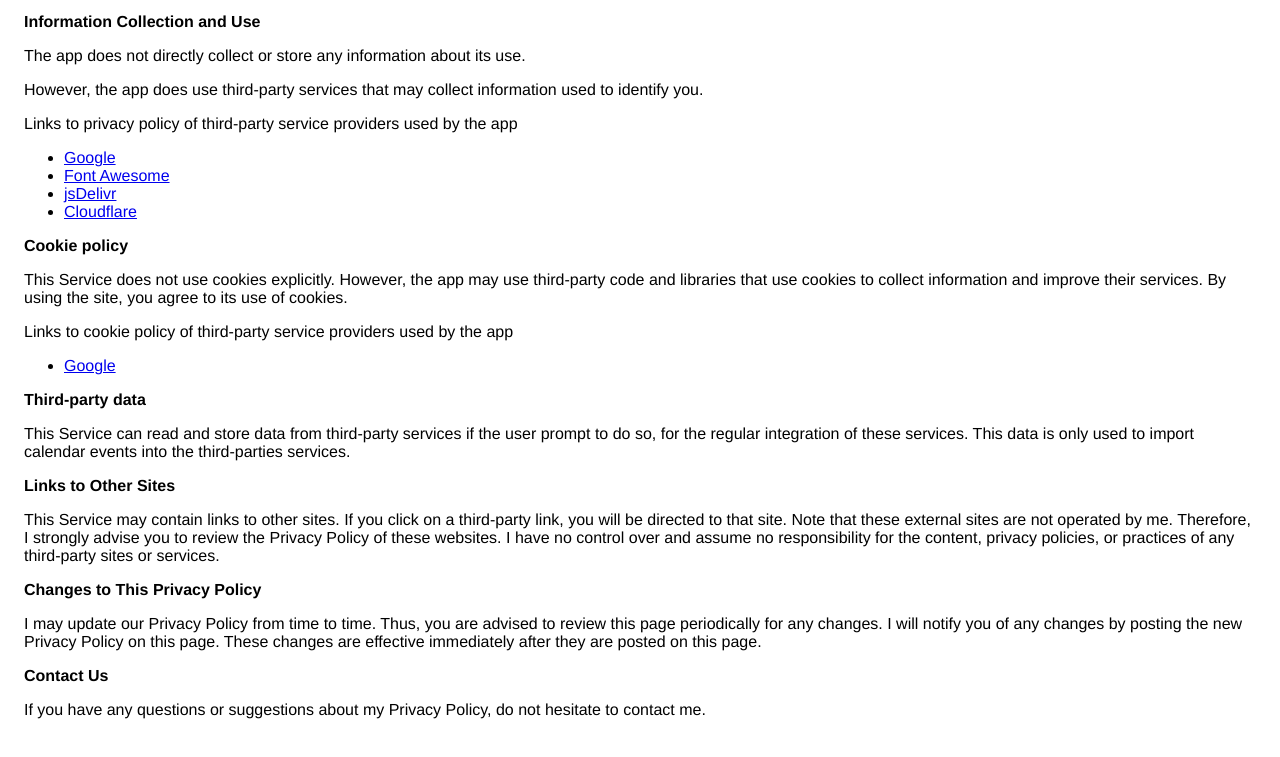
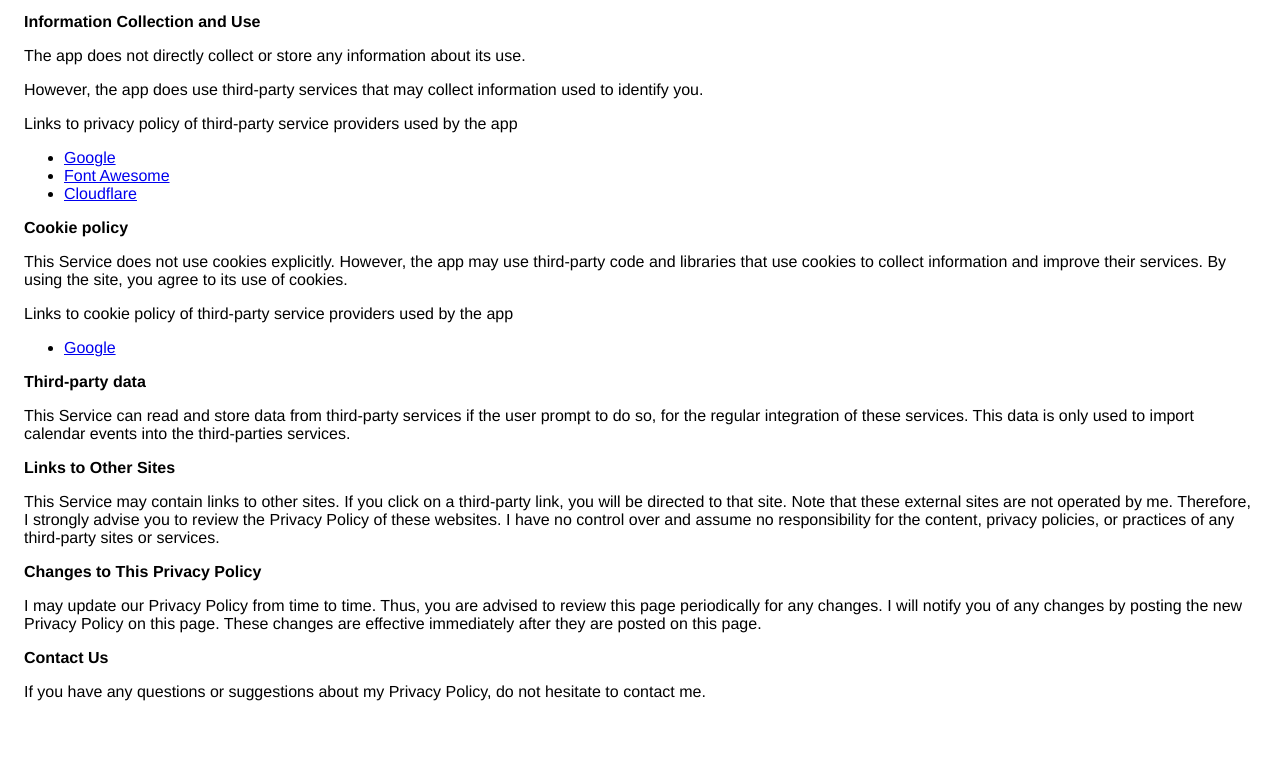
Before and after one commit to bebora/polimi-schedule-js, a plain HTML site: page privacy_policy.html in a window 1280 px wide. Shown: the part 113-870 px from the top of the page. Drawn offline with Linux system fonts and the light colour scheme.

Commit message:
Remove unused third-party from privacy policy

```diff
--- a/privacy_policy.html
+++ b/privacy_policy.html
@@ -26,7 +26,6 @@
         <ul>
             <li><a href="https://www.google.com/policies/privacy/" target="_blank">Google</a></li>
             <li><a href="https://fontawesome.com/privacy">Font Awesome</a></li>
-            <li><a href="https://www.jsdelivr.com/privacy-policy-jsdelivr-net">jsDelivr</a></li>
             <li><a href="https://www.cloudflare.com/privacypolicy/">Cloudflare</a></li>
         </ul>
     </div>
```
